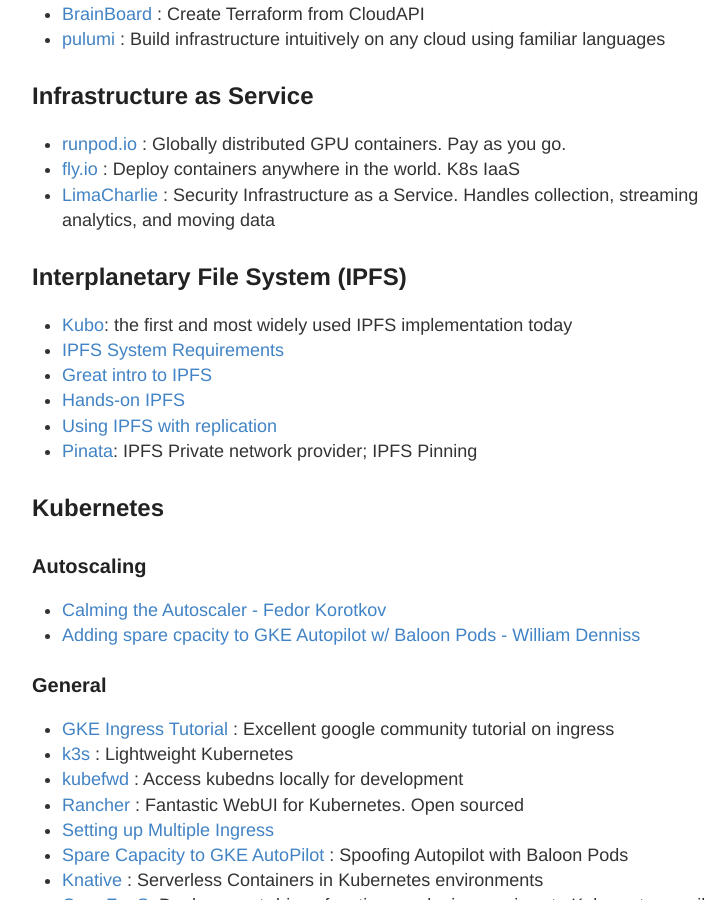
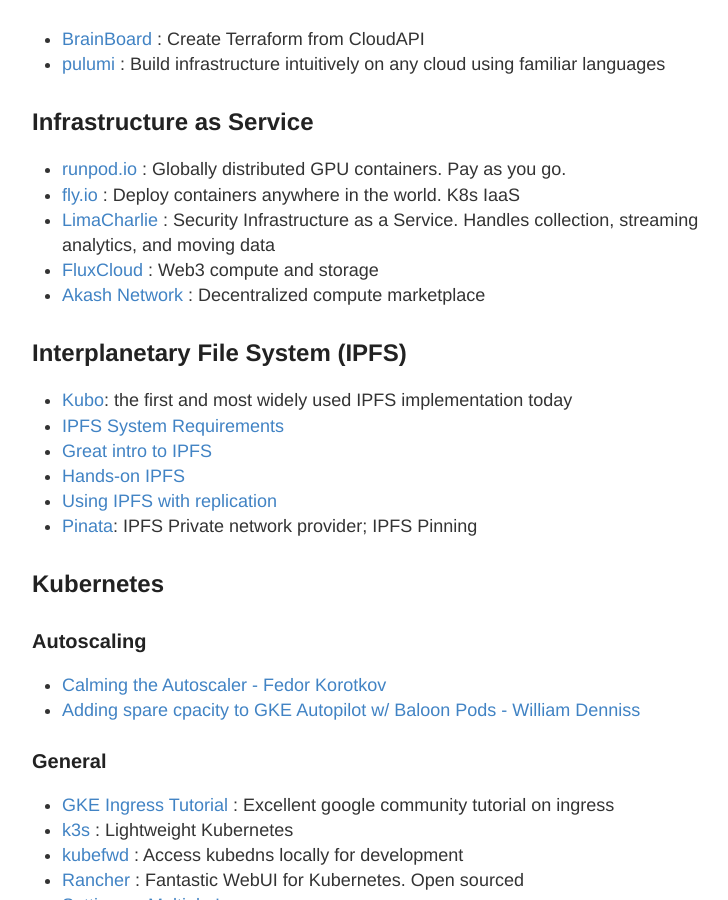
Before and after one commit to stevehenderson/stevehenderson.github.io, a Jekyll site: the page built from links.md, in a window 1280 px wide and 900 px high, scrolled down 9303 px. Shown: the whole window, without its empty margins (248-976 px from the left). Built offline with Jekyll 4.4.1, drawn with Linux system fonts in a browser that asks for light colours; some of the changed text lies outside the part shown.

Commit message:
Update links.md

```diff
--- a/links.md
+++ b/links.md
@@ -64,6 +64,7 @@
    * [rclone](https://rclone.org/) : Clone data from Cloud Storage X to Cloud Storage Y.  Supports Google GCS, AWS S3, Azure, and more!
    * [Cloudflare R2](https://developers.cloudflare.com/r2/) : Object storage for all your data
    * [FluxCloud](https://runonflux.io/) : Web3 compute and storage
+   * [Akash Network](https://akash.network/) : Decentralized compute marketplace
 
 ### Cloud Filesystems
    * [s3ql](https://github.com/s3ql/s3ql) : A full featured file system for online data storage.  Backed by S3, GCP, Azure...  Supports end to end encyption and may other features
@@ -283,6 +284,8 @@
    * [runpod.io](runpod.io) : Globally distributed GPU containers.  Pay as you go.
    * [fly.io](https://fly.io/) : Deploy containers anywhere in the world.  K8s IaaS
    * [LimaCharlie](https://limacharlie.io/) : Security Infrastructure as a Service.  Handles collection, streaming analytics, and moving data
+   * [FluxCloud](https://runonflux.io/) : Web3 compute and storage
+   * [Akash Network](https://akash.network/) : Decentralized compute marketplace
 
 ## Interplanetary File System (IPFS)
    * [Kubo](https://github.com/ipfs/kubo):  the first and most widely used IPFS implementation today
```
